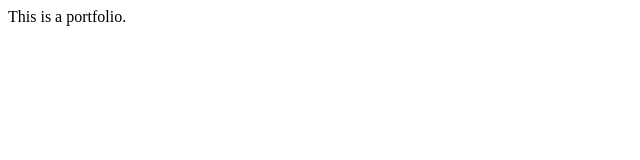
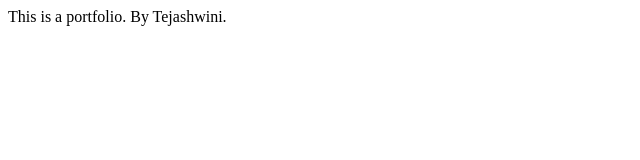
Before and after one commit to tpmaned2006/git-practice, a plain HTML site: page index.html in a window 1280 px wide. Shown: the whole page, without its empty margins (0-640 px from the left). Drawn offline with Linux system fonts and the light colour scheme.

Commit message:
Added another line

```diff
--- a/index.html
+++ b/index.html
@@ -1,3 +1,4 @@
 <p>
     This is a portfolio.
+    By Tejashwini.
 </p>
```
